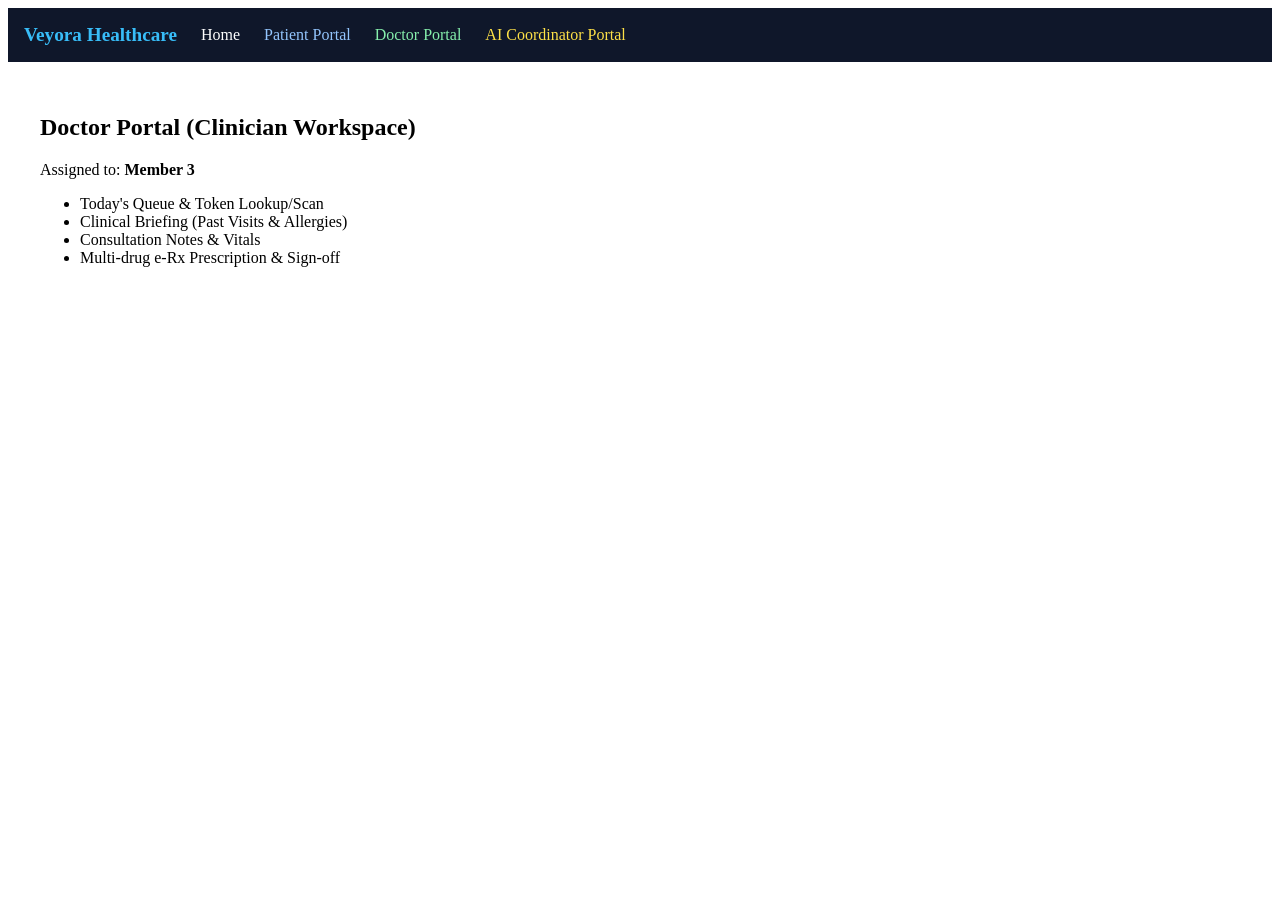
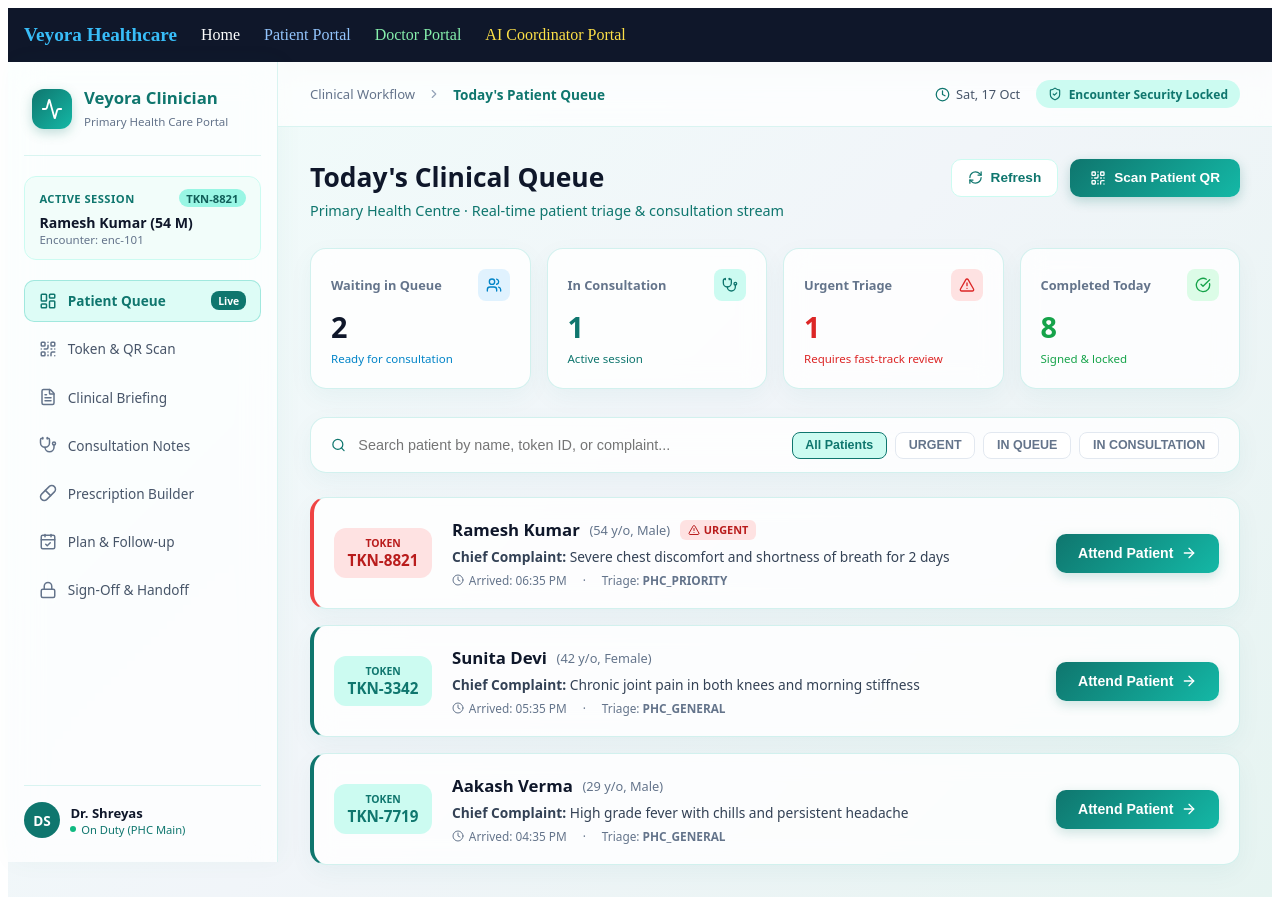
Before and after one commit to VASU-2008/CodeByte, a React (Vite) app in the folder client/: page /doctor in a window 1280 px wide. Before the commit the page ends 800 px from the top, so only its background shows below. Built offline with nearby package versions, Linux system fonts and the light colour scheme; no server answers.

Commit message:
shreyas(doctor): wire doctor portal routes and entry layout

```diff
--- a/client/src/portals/doctor/DoctorPortal.jsx
+++ b/client/src/portals/doctor/DoctorPortal.jsx
@@ -1,16 +1,32 @@
 import React from 'react';
+import { Routes, Route, Navigate } from 'react-router-dom';
+import DoctorLayout from './DoctorLayout';
+import DoctorDashboard from './pages/DoctorDashboard';
+import TokenLookupScan from './pages/TokenLookupScan';
+import ClinicalBriefing from './pages/ClinicalBriefing';
+import ConsultationNotes from './pages/ConsultationNotes';
+import PrescriptionBuilder from './pages/PrescriptionBuilder';
+import PlanAndFollowup from './pages/PlanAndFollowup';
+import SignOffHandoff from './pages/SignOffHandoff';
 
+/**
+ * DoctorPortal Entry Router
+ * Mounts all Doctor Portal clinical sub-routes inside DoctorLayout.
+ */
 export default function DoctorPortal() {
     return (
-        <div style={{ padding: '2rem' }}>
-            <h2>Doctor Portal (Clinician Workspace)</h2>
-            <p>Assigned to: <strong>Member 3</strong></p>
-            <ul>
-                <li>Today's Queue & Token Lookup/Scan</li>
-                <li>Clinical Briefing (Past Visits & Allergies)</li>
-                <li>Consultation Notes & Vitals</li>
-                <li>Multi-drug e-Rx Prescription & Sign-off</li>
-            </ul>
-        </div>
+        <DoctorLayout>
+            <Routes>
+                <Route path="/" element={<DoctorDashboard />} />
+                <Route path="/dashboard" element={<DoctorDashboard />} />
+                <Route path="/scan" element={<TokenLookupScan />} />
+                <Route path="/briefing" element={<ClinicalBriefing />} />
+                <Route path="/consultation" element={<ConsultationNotes />} />
+                <Route path="/prescription" element={<PrescriptionBuilder />} />
+                <Route path="/plan" element={<PlanAndFollowup />} />
+                <Route path="/sign-off" element={<SignOffHandoff />} />
+                <Route path="*" element={<Navigate to="/doctor" replace />} />
+            </Routes>
+        </DoctorLayout>
     );
 }
```
